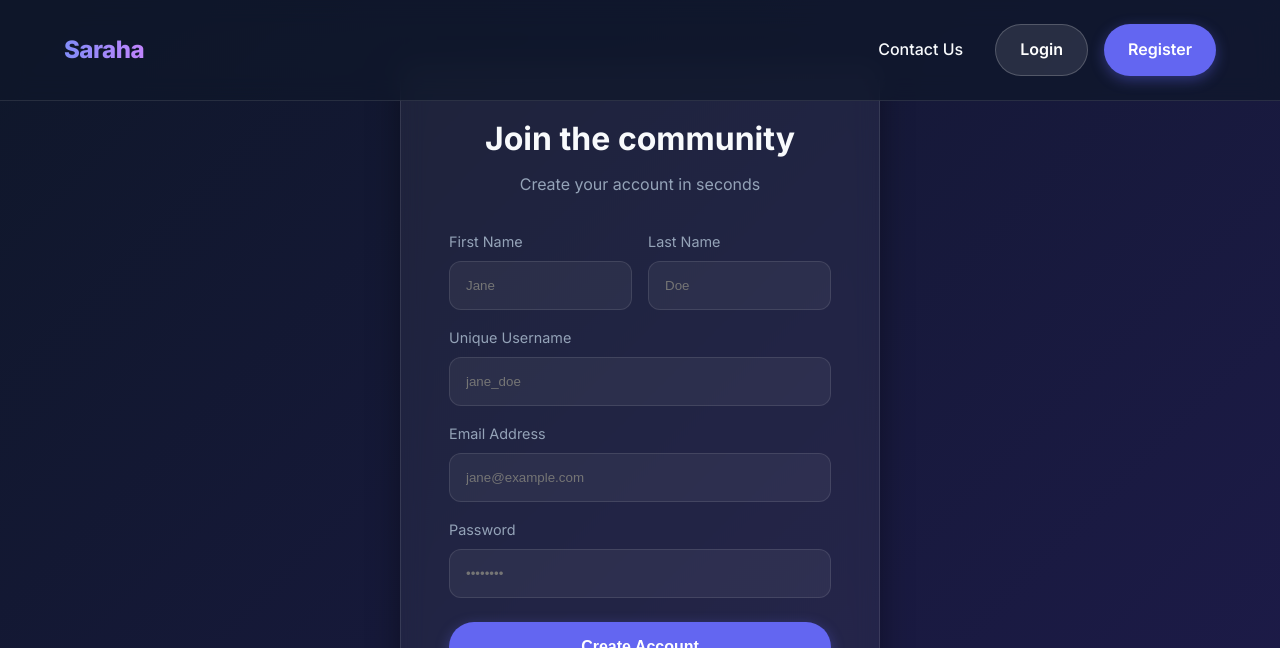
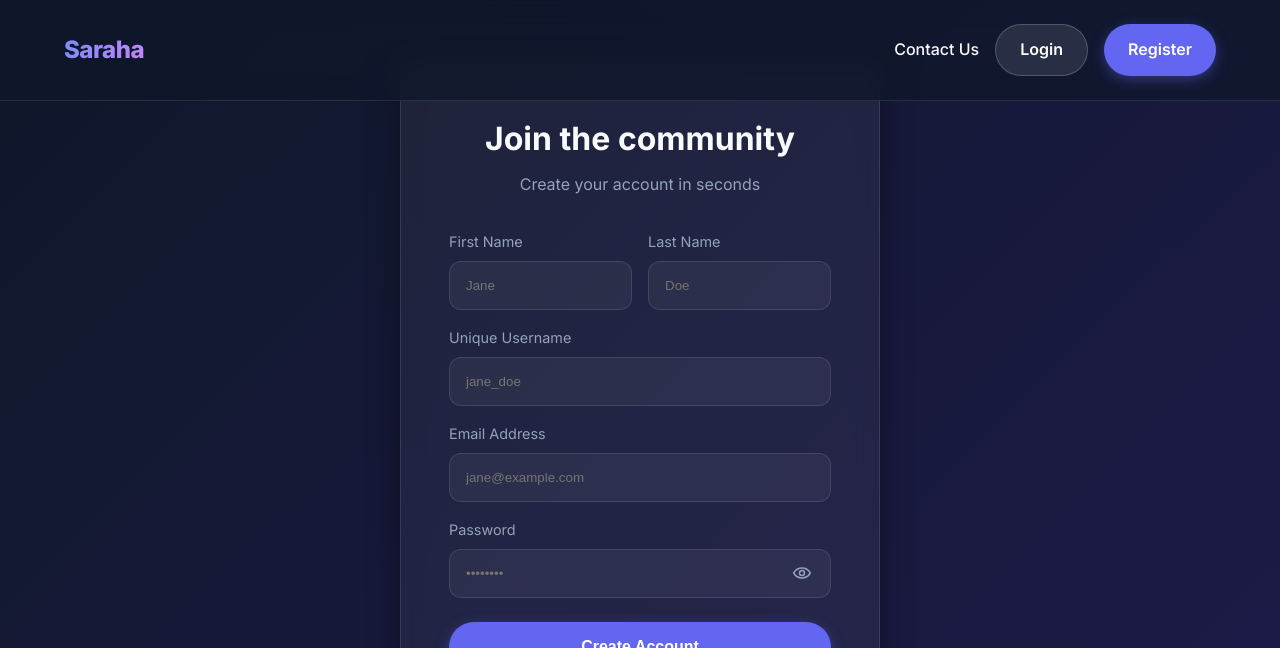
Before and after one commit to SamyShaawat/Saraha, a React (Vite) app in the folder apps/frontend/: page /register in a window 1280 px wide. Shown: the top 648 px of the page. Built offline with nearby package versions, Linux system fonts and the light colour scheme.

Commit message:
feat(frontend): update ui components and pages

```diff
--- a/apps/frontend-e2e/tsconfig.json
+++ b/apps/frontend-e2e/tsconfig.json
@@ -1,5 +1,5 @@
 {
-  "extends": "../tsconfig.base.json",
+  "extends": "../../tsconfig.base.json",
   "compilerOptions": {
     "allowJs": true,
     "outDir": "../dist/out-tsc",
--- a/apps/frontend/src/app/components/Navbar.tsx
+++ b/apps/frontend/src/app/components/Navbar.tsx
@@ -22,11 +22,15 @@ export function Navbar() {
       top: 0,
       left: 0,
       right: 0,
+      boxSizing: 'border-box',
+      width: '100%',
       zIndex: 50,
       borderBottom: '1px solid var(--glass-border)',
       background: 'rgba(15, 23, 42, 0.7)',
       backdropFilter: 'blur(12px)',
-      WebkitBackdropFilter: 'blur(12px)'
+      WebkitBackdropFilter: 'blur(12px)',
+      gap: '0.75rem',
+      flexWrap: 'wrap',
     }}
     >
       <div {...inspectProps('Navbar.Brand')} style={{ fontSize: '1.5rem', fontWeight: 800, letterSpacing: '-0.5px' }}>
@@ -35,7 +39,10 @@ export function Navbar() {
         </Link>
       </div>
 
-      <ul {...inspectProps('Navbar.Actions')} style={{ display: 'flex', gap: '2rem', alignItems: 'center', margin: 0, padding: 0 }}>
+      <ul
+        {...inspectProps('Navbar.Actions')}
+        style={{ display: 'flex', gap: '1rem', alignItems: 'center', margin: 0, padding: 0, listStyle: 'none', flexWrap: 'wrap', justifyContent: 'flex-end' }}
+      >
         <li>
           <Link {...inspectProps('Navbar.ContactLink', { to: '/contact' })} to="/contact" style={{ fontWeight: 500, color: 'var(--text-main)', transition: 'color 0.2s', textDecoration: 'none' }}>Contact Us</Link>
         </li>
--- a/apps/frontend/src/app/features/auth/components/AuthInput.tsx
+++ b/apps/frontend/src/app/features/auth/components/AuthInput.tsx
@@ -8,24 +8,40 @@ type AuthInputProps = {
   value: string;
   placeholder: string;
   onChange: (event: React.ChangeEvent<HTMLInputElement>) => void;
+  canTogglePassword?: boolean;
+  passwordVisible?: boolean;
+  onTogglePasswordVisibility?: () => void;
 };
 
-export function AuthInput({ label, name, type, value, placeholder, onChange }: AuthInputProps) {
+export function AuthInput({
+  label,
+  name,
+  type,
+  value,
+  placeholder,
+  onChange,
+  canTogglePassword = false,
+  passwordVisible = false,
+  onTogglePasswordVisibility,
+}: AuthInputProps) {
+  const inputType = canTogglePassword ? (passwordVisible ? 'text' : 'password') : type;
+
   return (
     <div {...inspectProps('AuthInput', { name, type })}>
       <label {...inspectProps('AuthInput.Label', { name })} style={{ display: 'block', marginBottom: '0.5rem', color: 'var(--text-muted)', fontSize: '0.9rem' }}>
         {label}
       </label>
+      <div style={{ position: 'relative' }}>
         <input
-        {...inspectProps('AuthInput.Field', { name, type })}
-        type={type}
+          {...inspectProps('AuthInput.Field', { name, type: inputType })}
+          type={inputType}
           name={name}
           required
           value={value}
           onChange={onChange}
           style={{
             width: '100%',
-          padding: '1rem',
+            padding: canTogglePassword ? '1rem 3rem 1rem 1rem' : '1rem',
             borderRadius: 'var(--radius-md)',
             background: 'rgba(255, 255, 255, 0.05)',
             border: '1px solid var(--glass-border)',
@@ -34,6 +50,44 @@ export function AuthInput({ label, name, type, value, placeholder, onChange }: A
           }}
           placeholder={placeholder}
         />
+        {canTogglePassword && onTogglePasswordVisibility ? (
+          <button
+            {...inspectProps('AuthInput.TogglePassword', { visible: passwordVisible })}
+            type="button"
+            onClick={onTogglePasswordVisibility}
+            aria-label={passwordVisible ? 'Hide password' : 'Show password'}
+            style={{
+              position: 'absolute',
+              right: '0.8rem',
+              top: '50%',
+              transform: 'translateY(-50%)',
+              display: 'inline-flex',
+              alignItems: 'center',
+              justifyContent: 'center',
+              width: '2rem',
+              height: '2rem',
+              border: 'none',
+              background: 'transparent',
+              color: 'var(--text-muted)',
+              cursor: 'pointer',
+            }}
+          >
+            {passwordVisible ? (
+              <svg width="20" height="20" viewBox="0 0 24 24" fill="none" aria-hidden="true">
+                <path d="M3 3l18 18" stroke="currentColor" strokeWidth="1.8" strokeLinecap="round" />
+                <path d="M10.6 10.6a2 2 0 0 0 2.8 2.8" stroke="currentColor" strokeWidth="1.8" strokeLinecap="round" />
+                <path d="M6.7 6.7A13.2 13.2 0 0 0 2 12s3.5 6 10 6a9.7 9.7 0 0 0 3.9-.8" stroke="currentColor" strokeWidth="1.8" strokeLinecap="round" />
+                <path d="M9.9 4.3A10 10 0 0 1 12 4c6.5 0 10 6 10 6a16.4 16.4 0 0 1-4.6 5.3" stroke="currentColor" strokeWidth="1.8" strokeLinecap="round" />
+              </svg>
+            ) : (
+              <svg width="20" height="20" viewBox="0 0 24 24" fill="none" aria-hidden="true">
+                <path d="M2 12s3.5-6 10-6 10 6 10 6-3.5 6-10 6S2 12 2 12z" stroke="currentColor" strokeWidth="1.8" />
+                <circle cx="12" cy="12" r="3" stroke="currentColor" strokeWidth="1.8" />
+              </svg>
+            )}
+          </button>
+        ) : null}
+      </div>
     </div>
   );
 }
--- a/apps/frontend/src/app/features/auth/pages/LoginPage.tsx
+++ b/apps/frontend/src/app/features/auth/pages/LoginPage.tsx
@@ -17,6 +17,7 @@ export function LoginPage() {
     email_or_username: '',
     password: '',
   });
+  const [showPassword, setShowPassword] = useState(false);
   const [loading, setLoading] = useState(false);
   const [error, setError] = useState('');
 
@@ -118,6 +119,9 @@ export function LoginPage() {
               value={formData.password}
               onChange={handleChange}
               placeholder="••••••••"
+              canTogglePassword
+              passwordVisible={showPassword}
+              onTogglePasswordVisibility={() => setShowPassword((prev) => !prev)}
             />
 
             <div {...inspectProps('LoginPage.ForgotContainer')} style={{ textAlign: 'right' }}>
--- a/apps/frontend/src/app/features/auth/pages/RegistrationPage.tsx
+++ b/apps/frontend/src/app/features/auth/pages/RegistrationPage.tsx
@@ -20,6 +20,7 @@ export function RegistrationPage() {
     email: '',
     password: '',
   });
+  const [showPassword, setShowPassword] = useState(false);
   const [loading, setLoading] = useState(false);
   const [error, setError] = useState('');
 
@@ -147,6 +148,9 @@ export function RegistrationPage() {
               value={formData.password}
               onChange={handleChange}
               placeholder="••••••••"
+              canTogglePassword
+              passwordVisible={showPassword}
+              onTogglePasswordVisibility={() => setShowPassword((prev) => !prev)}
             />
 
             <button {...inspectProps('RegistrationPage.SubmitButton')} type="submit" className="btn btn-primary" disabled={loading} style={{ marginTop: '0.5rem', padding: '1rem' }}>
```
Lines whose indentation alone changed are shown as unchanged.
